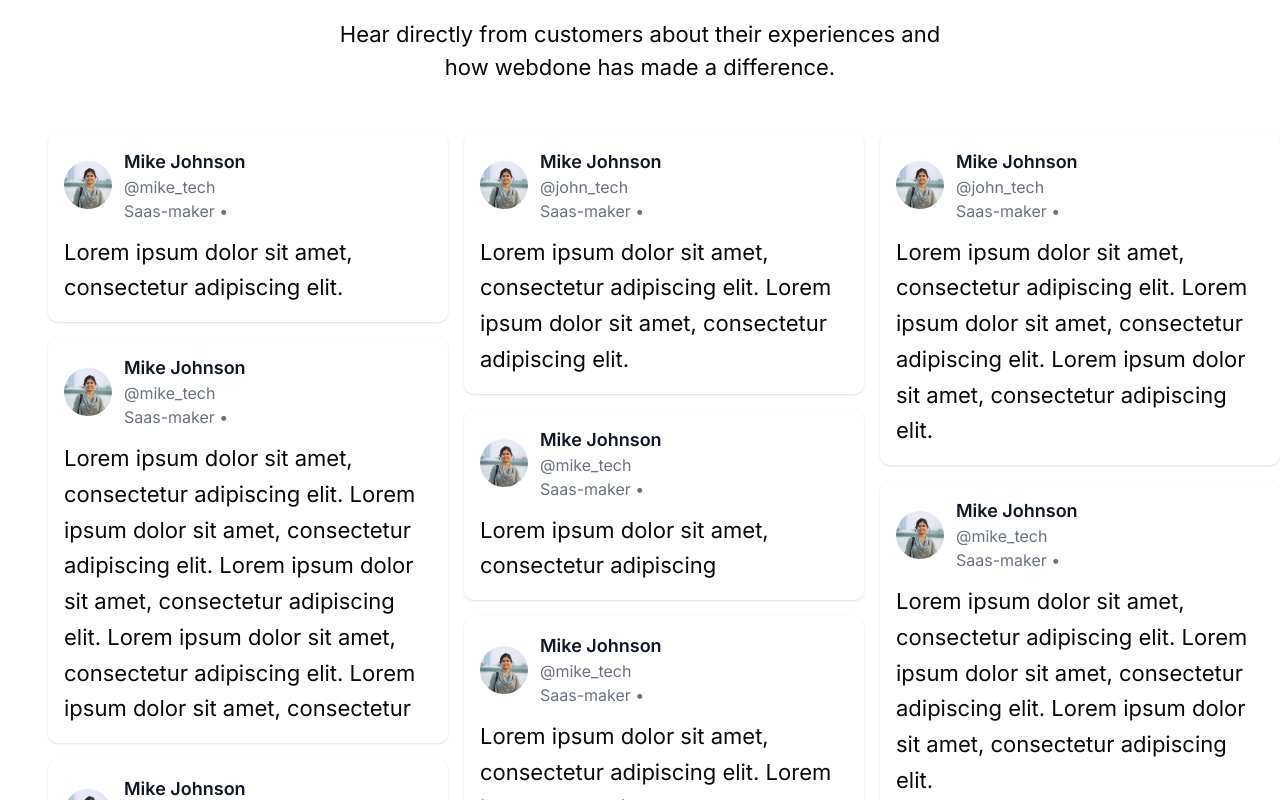
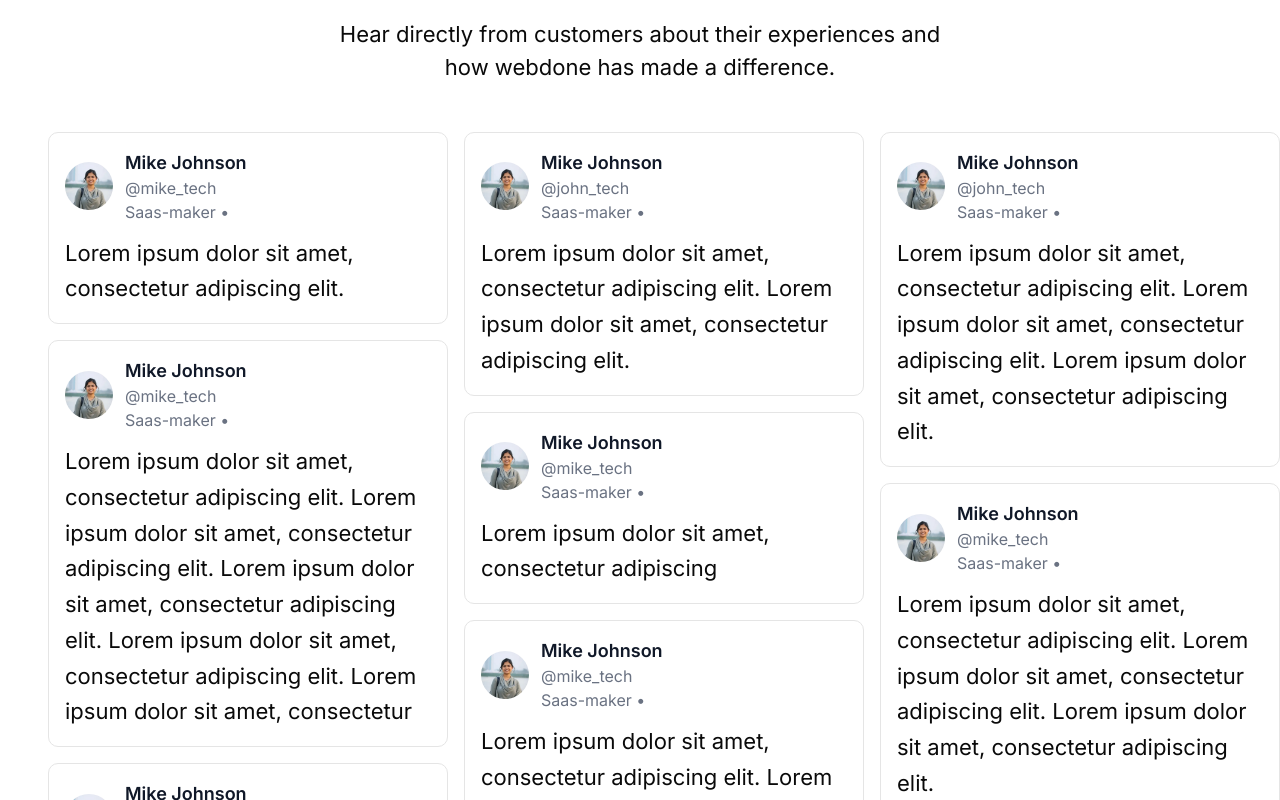
Before and after one commit to Roshen-Perera/ceylon-developers-portfolio, a Next.js app: page / in a window 1280 px wide. Shown: the part 6480-7280 px from the top of the page. Built offline with nearby package versions, Linux system fonts and the light colour scheme.

Commit message:
Rplaced shadow with border with stroke 1

```diff
--- a/components/reviews.tsx
+++ b/components/reviews.tsx
@@ -97,7 +97,7 @@ export default function Reviews() {
               {column.map((post) => (
                 <div
                   key={post.id}
-                  className="bg-white rounded-lg p-4 shadow-sm hover:shadow-md transition-shadow"
+                  className="bg-white rounded-lg p-4 border-1"
                 >
                   <div className="flex items-center gap-3">
                     <Image
```
